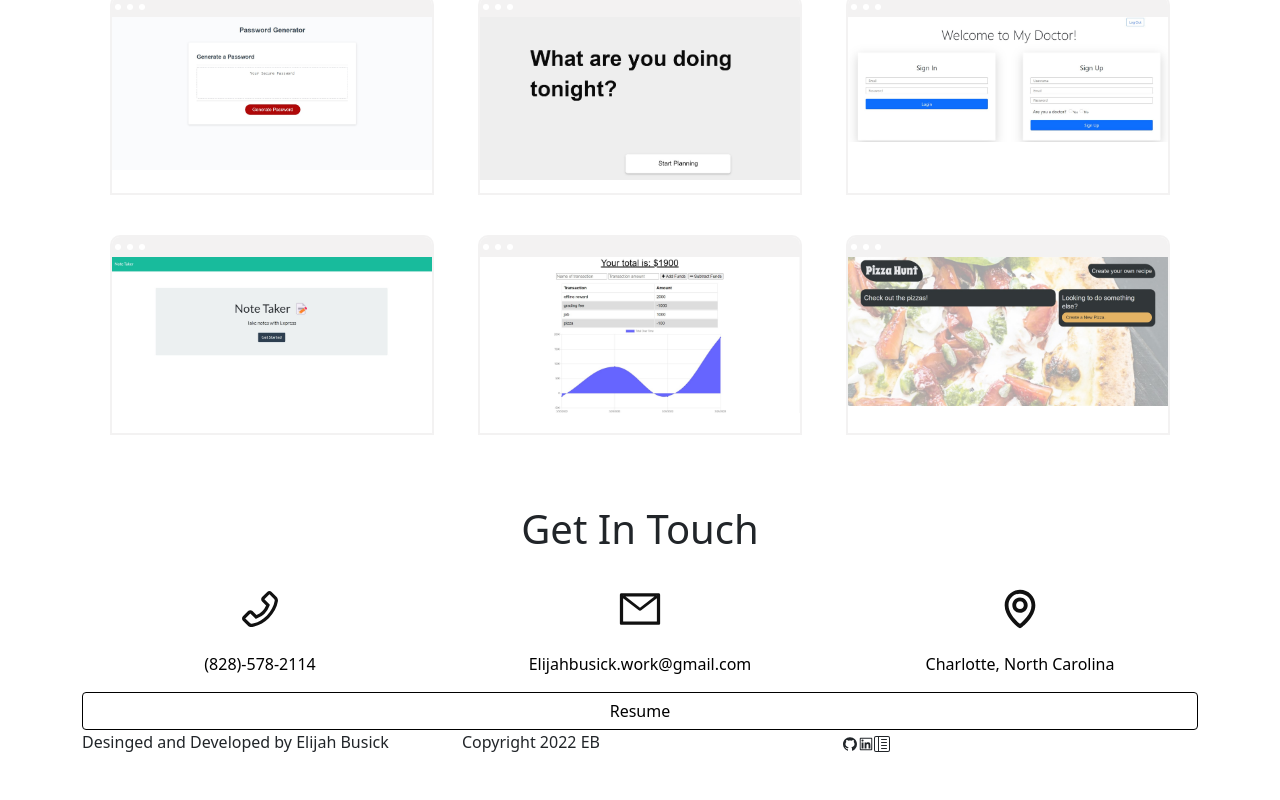
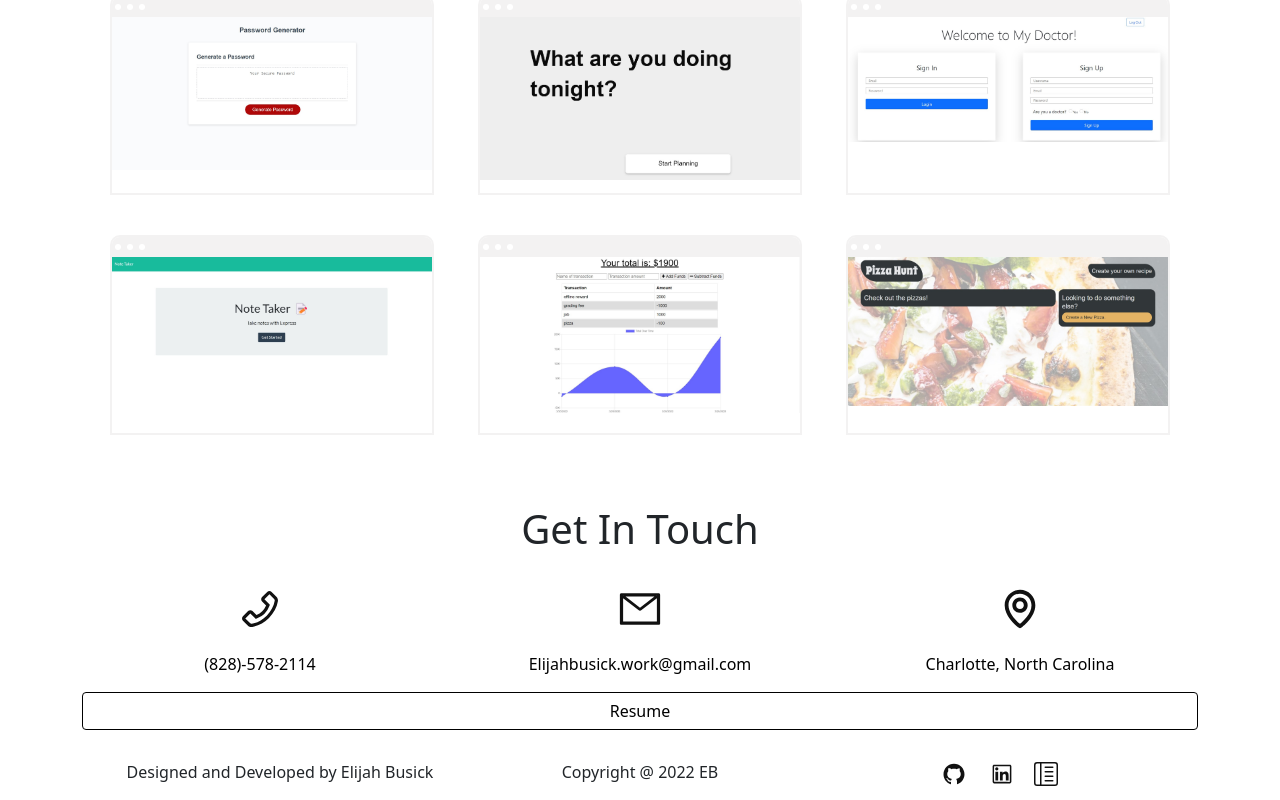
Before and after one commit to Elijahb22/the-portfolio, a React (Create React App) app: page / in a window 1280 px wide. Shown: the part 1501-2301 px from the top of the page. Before the commit the page ends 2271 px from the top, so only its background shows below. Built offline with nearby package versions, Linux system fonts and the light colour scheme.

Commit message:
styled footer icons

```diff
--- /dev/null
+++ b/src/components/Footer/footer.css
@@ -0,0 +1,21 @@
+
+.r-f{
+    text-align: center;
+    padding-left: 30px;
+    padding-right: 30px;
+    padding-top: 30px;
+}
+
+.c-f{
+    vertical-align: middle ;
+    text-align: center ;
+}
+
+.icons-f {
+    font-size: 1.5em;
+    opacity: 0.93 ;
+    margin-left: 10px;
+    margin-right: 10px;
+    vertical-align: middle ;
+    text-align: center ;
+}
--- a/src/components/Footer/footer.js
+++ b/src/components/Footer/footer.js
@@ -2,21 +2,21 @@ import React from 'react'
 import { Col, Container, Row } from "react-bootstrap";
 import { AiOutlineGithub, AiOutlineLinkedin} from 'react-icons/ai';
 import { BsReverseLayoutTextSidebarReverse } from 'react-icons/bs'
-
+import './footer.css'
 const footer = () => {
     return (
-        <Container>
-            <Row>
+        <Container className='con-f'>
+            <Row className='r-f'>
                 <Col>
-                    <p>Desinged and Developed by Elijah Busick</p>
+                    <p className='c-f'>Designed and Developed by Elijah Busick</p>
+                </Col>
+                <Col xs={4}>
+                    <p className='c-f'>Copyright @ 2022 EB</p>
                 </Col>
                 <Col>
-                    <p>Copyright 2022 EB</p>
-                </Col>
-                <Col>
-                    <AiOutlineGithub />
-                    <AiOutlineLinkedin />
-                    <BsReverseLayoutTextSidebarReverse />
+                    <a href="https://github.com/Elijahb22" alt="Github"><AiOutlineGithub className='icons-f'/> </a>
+                    <a href="https://www.linkedin.com/in/elijah-busick-644487187/" alt="Linkedin"><AiOutlineLinkedin className='icons-f'/></a>
+                    <a href='https://docs.google.com/document/d/1DZuejBSMMyzH2-ELE29exDj24cpNRsD-xFGISJRgM90/edit?usp=sharing' alt="Learning Plan"><BsReverseLayoutTextSidebarReverse className='icons-f' /></a>
                 </Col>
             </Row>
         </Container>
```
